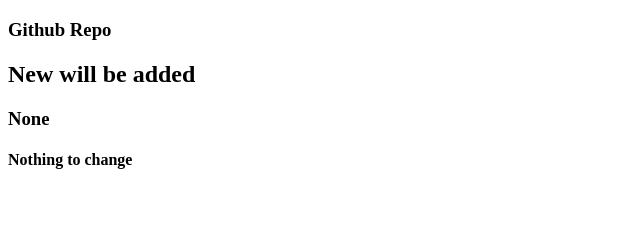
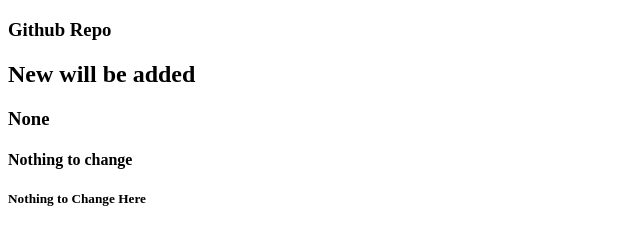
Before and after one commit to smmunna/github-repo, a plain HTML site: page index.html in a window 1280 px wide. Shown: the whole page, without its empty margins (0-640 px from the left). Drawn offline with Linux system fonts and the light colour scheme.

Commit message:
Changes is Okay

```diff
--- a/index.html
+++ b/index.html
@@ -11,5 +11,6 @@
     <h2>New will be added</h2>
     <h3>None</h3>
     <h4>Nothing to change</h4>
+    <h5>Nothing to Change Here</h5>
 </body>
 </html>
```
